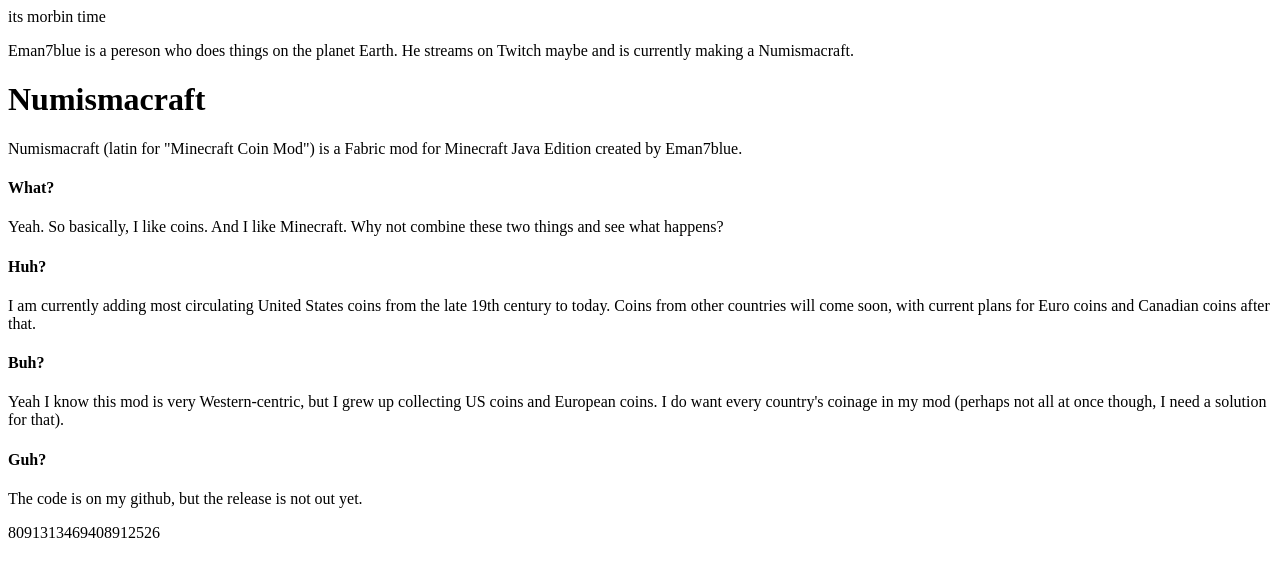
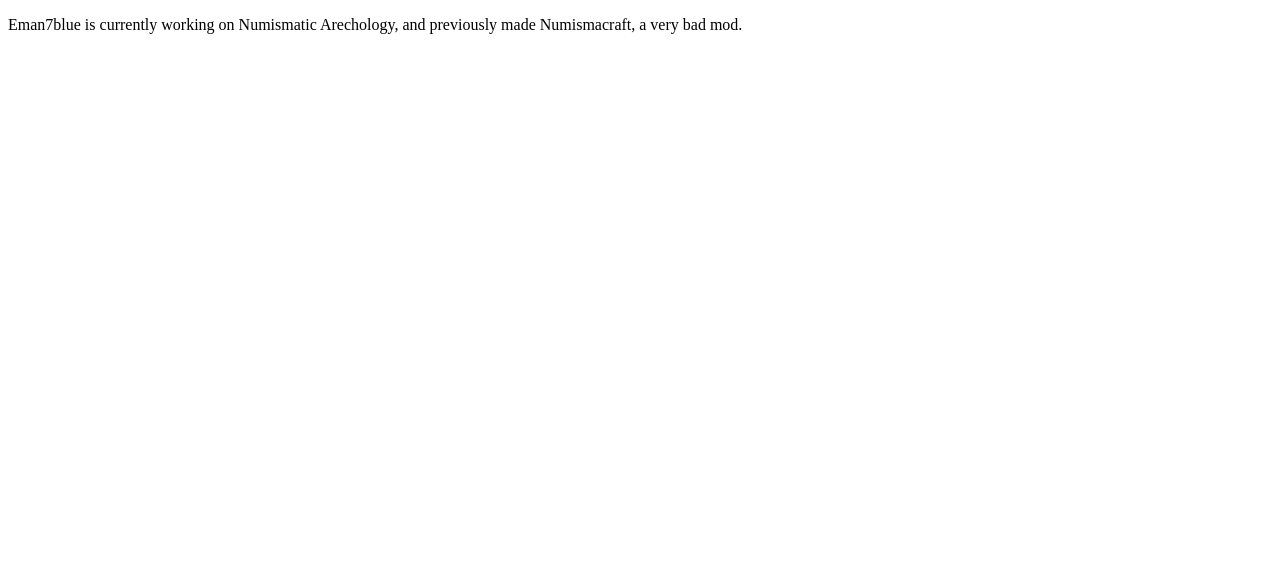
Before and after one commit to eman7blue/eman7blue.github.io, a plain HTML site: page index.html in a window 1280 px wide. Drawn offline with Linux system fonts and the light colour scheme.

Commit message:
Update index.html

```diff
--- a/index.html
+++ b/index.html
@@ -1,40 +1,5 @@
 <!DOCTYPE html>
 <head>
   <body>
-    its morbin time
-    <p>Eman7blue is a pereson who does things on the planet Earth. He streams on Twitch maybe and is currently making a Numismacraft.</p>
-    <h1>
-      Numismacraft
-    </h1>
-    <p>
-      Numismacraft (latin for "Minecraft Coin Mod") is a Fabric mod for Minecraft Java Edition created by Eman7blue.
-    </p>
-    <h4>
-      What?
-    </h4>
-    <p>
-      Yeah. So basically, I like coins. And I like Minecraft. Why not combine these two things and see what happens?
-    </p>
-    <h4>
-      Huh?
-    </h4>
-    <p>
-      I am currently adding most circulating United States coins from the late 19th century to today. Coins from other countries will come soon, with current plans for Euro coins and Canadian coins after that.
-    </p>
-    <h4>
-      Buh?
-    </h4>
-    <p>
-      Yeah I know this mod is very Western-centric, but I grew up collecting US coins and European coins. I do want every country's coinage in my mod (perhaps not all at once though, I need a solution for that).
-    </p>
-    <h4>
-      Guh?
-    </h4>
-    <p>
-      The code is on my github, but the release is not out yet.
-    </p>
-    <p>
-      8091313469408912526
-    </p>
-  </body>
+    <p>Eman7blue is currently working on Numismatic Arechology, and previously made Numismacraft, a very bad mod.</p>
 </head>
```
